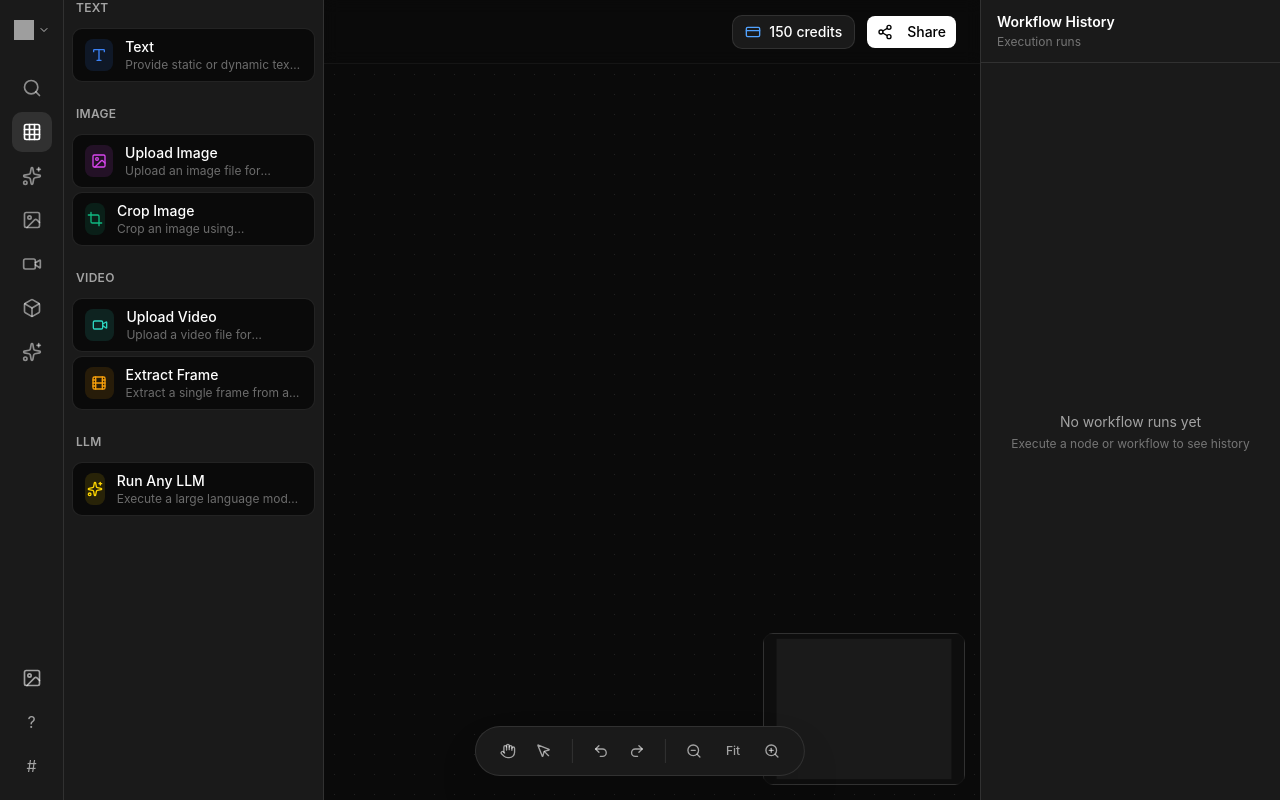
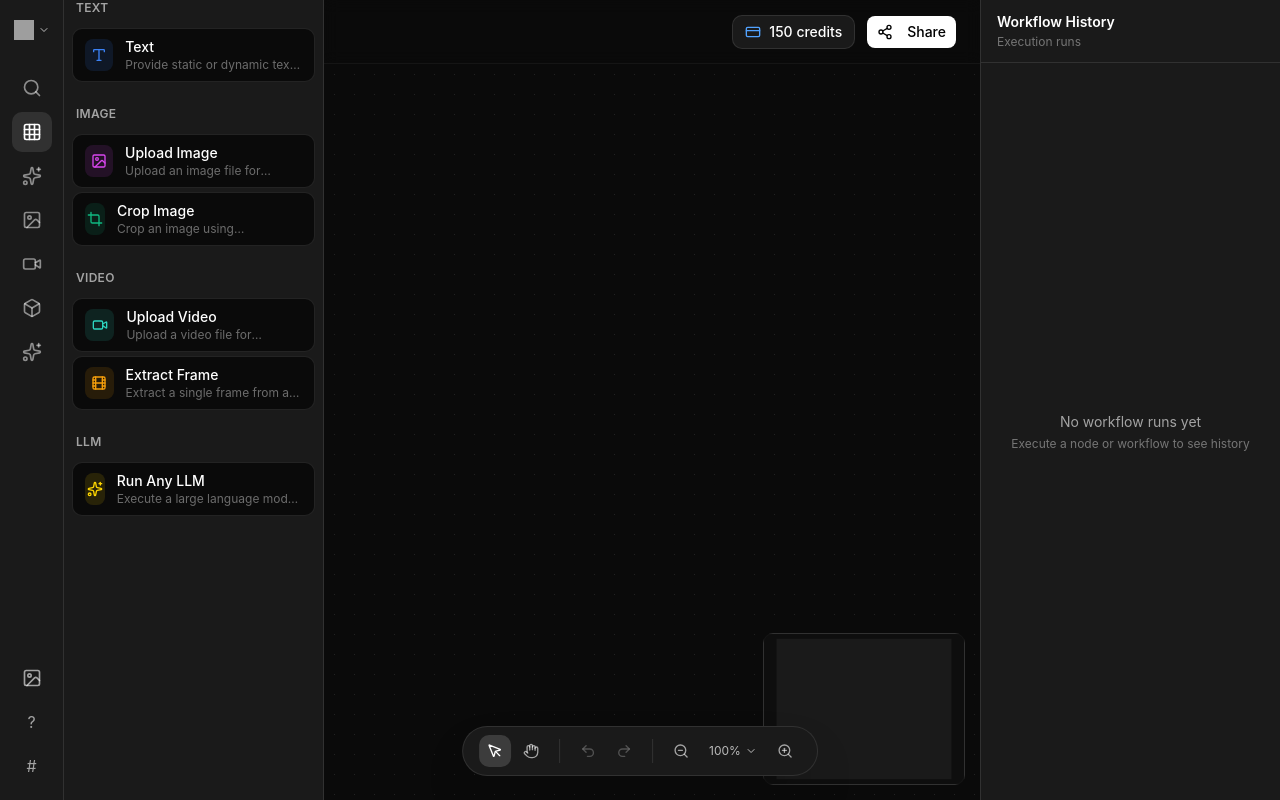
Before and after one commit to aayush598/workflow-builder, a Next.js app: page / in a window 1280 px wide. Built offline with nearby package versions, Linux system fonts and the light colour scheme; grey boxes are pictures that could not be loaded.

Commit message:
fix: undo redo is now working

```diff
--- a/components/toolbar/BottomToolbar.tsx
+++ b/components/toolbar/BottomToolbar.tsx
@@ -1,16 +1,4 @@
 'use client';
-
-/**
- * BottomToolbar
- *
- * Responsibilities:
- * - Canvas navigation controls
- * - Zoom + fit view
- *
- * IMPORTANT:
- * - No workflow logic
- * - No history logic
- */
 
 import {
   Hand,
@@ -19,55 +7,94 @@ import {
   Redo2,
   ZoomIn,
   ZoomOut,
+  ChevronDown,
 } from 'lucide-react';
 import { useReactFlow } from '@xyflow/react';
-
-/* ------------------------------------------------------------------ */
-/* Component */
-/* ------------------------------------------------------------------ */
+import useWorkflowStore from '@/store/workflow.store';
+import { useUndoRedo } from '@/hooks/useUndoRedo';
+import { useState } from 'react';
 
 export default function BottomToolbar() {
-  const { zoomIn, zoomOut, fitView } = useReactFlow();
+  const { zoomIn, zoomOut, fitView, getZoom, getViewport, setViewport } = useReactFlow();
+  const { editorMode, setEditorMode } = useWorkflowStore();
+  const { undo, redo, canUndo, canRedo } = useUndoRedo();
+
+  const [open, setOpen] = useState(false);
+  const zoom = Math.round(getZoom() * 100);
 
   return (
     <div className="fixed bottom-6 left-1/2 z-30 flex -translate-x-1/2 items-center gap-1 rounded-full border border-white/10 bg-[#1A1A1A] px-4 py-2 shadow-2xl">
-      <ToolbarButton icon={Hand} />
-      <ToolbarButton icon={MousePointer} />
+      {/* Select / Pan */}
+      <ToolbarButton
+        icon={MousePointer}
+        active={editorMode === 'select'}
+        onClick={() => setEditorMode('select')}
+      />
+      <ToolbarButton
+        icon={Hand}
+        active={editorMode === 'pan'}
+        onClick={() => setEditorMode('pan')}
+      />
 
       <Divider />
 
-      <ToolbarButton icon={Undo2} />
-      <ToolbarButton icon={Redo2} />
+      {/* Undo / Redo */}
+      <ToolbarButton icon={Undo2} disabled={!canUndo} onClick={undo} />
+      <ToolbarButton icon={Redo2} disabled={!canRedo} onClick={redo} />
 
       <Divider />
 
+      {/* Zoom */}
       <ToolbarButton icon={ZoomOut} onClick={zoomOut} />
+
       <button
-        onClick={() => fitView()}
-        className="h-8 rounded-lg px-3 text-xs font-medium text-white/60 transition hover:bg-white/10 hover:text-white"
+        onClick={() => setOpen((v) => !v)}
+        className="flex h-8 items-center gap-1 rounded-lg px-2 text-xs text-white/70 hover:bg-white/10"
       >
-        Fit
+        {zoom}% <ChevronDown className="h-3 w-3" />
       </button>
+
+      {open && (
+        <div className="absolute bottom-12 left-1/2 -translate-x-1/2 rounded-md border border-white/10 bg-[#1A1A1A] shadow-xl">
+          <MenuItem
+            onClick={() => {
+              const { x, y } = getViewport();
+              setViewport({ x, y, zoom: 1 });
+            }}
+          >
+            100%
+          </MenuItem>
+
+          <MenuItem onClick={() => fitView()}>Fit</MenuItem>
+          <MenuItem onClick={zoomIn}>Zoom In</MenuItem>
+          <MenuItem onClick={zoomOut}>Zoom Out</MenuItem>
+        </div>
+      )}
+
       <ToolbarButton icon={ZoomIn} onClick={zoomIn} />
     </div>
   );
 }
 
-/* ------------------------------------------------------------------ */
-/* Helpers */
-/* ------------------------------------------------------------------ */
-
 function ToolbarButton({
   icon: Icon,
   onClick,
+  active,
+  disabled,
 }: {
   icon: React.ComponentType<{ className?: string }>;
   onClick?: () => void;
+  active?: boolean;
+  disabled?: boolean;
 }) {
   return (
     <button
+      disabled={disabled}
       onClick={onClick}
-      className="flex h-8 w-8 items-center justify-center rounded-lg text-white/60 transition hover:bg-white/10 hover:text-white"
+      className={`flex h-8 w-8 items-center justify-center rounded-lg transition
+        ${active ? 'bg-white/15 text-white' : 'text-white/60 hover:bg-white/10'}
+        ${disabled ? 'opacity-40 pointer-events-none' : ''}
+      `}
     >
       <Icon className="h-4 w-4" />
     </button>
@@ -77,3 +104,20 @@ function ToolbarButton({
 function Divider() {
   return <div className="mx-2 h-6 w-px bg-white/10" />;
 }
+
+function MenuItem({
+  children,
+  onClick,
+}: {
+  children: React.ReactNode;
+  onClick: () => void;
+}) {
+  return (
+    <button
+      onClick={onClick}
+      className="block w-full px-4 py-2 text-left text-xs text-white/70 hover:bg-white/10"
+    >
+      {children}
+    </button>
+  );
+}
--- a/hooks/useUndoRedo.ts
+++ b/hooks/useUndoRedo.ts
@@ -8,115 +8,136 @@
  *
  * DESIGN:
  * - Snapshot-based (simple, reliable)
- * - No command pattern yet (can be added later)
+ * - Uses internal Zustand store for singleton history state
  *
  * IMPORTANT:
- * - No React Flow imports
+ * - No React Flow imports in API (handled internally)
  * - No DOM logic
  */
 
-import { useCallback, useEffect, useRef } from 'react';
-
+import { create } from 'zustand';
 import useWorkflowStore from '@/store/workflow.store';
-import type { DomainNode } from '@/domain/nodes/node-factory';
+import type { Node as RFNode, Edge } from '@xyflow/react';
 
 /* ------------------------------------------------------------------ */
 /* Types */
 /* ------------------------------------------------------------------ */
 
 interface WorkflowSnapshot {
-  nodes: any[];
-  edges: any[];
+  nodes: RFNode[];
+  edges: Edge[];
+}
+
+interface HistoryState {
+  undoStack: WorkflowSnapshot[];
+  redoStack: WorkflowSnapshot[];
+  isRestoring: boolean;
+
+  /* Actions */
+  pushSnapshot: () => void;
+  undo: () => void;
+  redo: () => void;
+  clear: () => void;
 }
 
 /* ------------------------------------------------------------------ */
-/* Hook */
+/* Internal Store */
+/* ------------------------------------------------------------------ */
+
+const useHistoryStore = create<HistoryState>((set, get) => ({
+  undoStack: [],
+  redoStack: [],
+  isRestoring: false,
+
+  pushSnapshot: () => {
+    const { isRestoring, undoStack } = get();
+    // Don't save snapshot if we are currently undoing/redoing
+    if (isRestoring) return;
+
+    // Grab *current* state from the workflow store
+    const { nodes, edges } = useWorkflowStore.getState();
+
+    set({
+      undoStack: [...undoStack, {
+        nodes: structuredClone(nodes),
+        edges: structuredClone(edges),
+      }],
+      redoStack: [], // New change clears redo stack
+    });
+  },
+
+  undo: () => {
+    const { undoStack, redoStack } = get();
+    const snapshot = undoStack[undoStack.length - 1];
+    if (!snapshot) return;
+
+    // Grab current state to move to redo stack
+    const { nodes: currentNodes, edges: currentEdges, setGraph } = useWorkflowStore.getState();
+
+    const newRedoSnapshot = {
+      nodes: structuredClone(currentNodes),
+      edges: structuredClone(currentEdges),
+    };
+
+    set({
+      undoStack: undoStack.slice(0, -1),
+      redoStack: [...redoStack, newRedoSnapshot],
+      isRestoring: true,
+    });
+
+    // Apply the historic snapshot
+    setGraph(snapshot.nodes, snapshot.edges);
+
+    set({ isRestoring: false });
+  },
+
+  redo: () => {
+    const { undoStack, redoStack } = get();
+    const snapshot = redoStack[redoStack.length - 1];
+    if (!snapshot) return;
+
+    // Grab current state to move to undo stack
+    const { nodes: currentNodes, edges: currentEdges, setGraph } = useWorkflowStore.getState();
+
+    const newUndoSnapshot = {
+      nodes: structuredClone(currentNodes),
+      edges: structuredClone(currentEdges),
+    };
+
+    set({
+      undoStack: [...undoStack, newUndoSnapshot],
+      redoStack: redoStack.slice(0, -1),
+      isRestoring: true,
+    });
+
+    // Apply the next snapshot
+    setGraph(snapshot.nodes, snapshot.edges);
+
+    set({ isRestoring: false });
+  },
+
+  clear: () => {
+    set({ undoStack: [], redoStack: [], isRestoring: false });
+  },
+}));
+
+/* ------------------------------------------------------------------ */
+/* Public Hook */
 /* ------------------------------------------------------------------ */
 
 export function useUndoRedo() {
-  const {
-    nodes,
-    edges,
-    setGraph,
-  } = useWorkflowStore();
-
-  const undoStack = useRef<WorkflowSnapshot[]>([]);
-  const redoStack = useRef<WorkflowSnapshot[]>([]);
-  const isRestoring = useRef(false);
-
-  /* ------------------------------------------------------------------ */
-  /* Snapshot */
-  /* ------------------------------------------------------------------ */
-
-  const snapshot = useCallback(() => {
-    if (isRestoring.current) return;
-
-    undoStack.current.push({
-      nodes: structuredClone(nodes),
-      // eslint-disable-next-line @typescript-eslint/no-explicit-any
-      edges: structuredClone(edges) as any[],
-    });
-
-    // Once a new action happens, redo history is invalid
-    redoStack.current = [];
-  }, [nodes, edges]);
-
-  /* ------------------------------------------------------------------ */
-  /* Undo */
-  /* ------------------------------------------------------------------ */
-
-  const undo = useCallback(() => {
-    const last = undoStack.current.pop();
-    if (!last) return;
-
-    redoStack.current.push({
-      nodes: structuredClone(nodes),
-      // eslint-disable-next-line @typescript-eslint/no-explicit-any
-      edges: structuredClone(edges) as any[],
-    });
-
-    isRestoring.current = true;
-    setGraph(last.nodes as any[], last.edges);
-    isRestoring.current = false;
-  }, [nodes, edges, setGraph]);
-
-  /* ------------------------------------------------------------------ */
-  /* Redo */
-  /* ------------------------------------------------------------------ */
-
-  const redo = useCallback(() => {
-    const next = redoStack.current.pop();
-    if (!next) return;
-
-    undoStack.current.push({
-      nodes: structuredClone(nodes),
-      // eslint-disable-next-line @typescript-eslint/no-explicit-any
-      edges: structuredClone(edges) as any[],
-    });
-
-    isRestoring.current = true;
-    setGraph(next.nodes as any[], next.edges);
-    isRestoring.current = false;
-  }, [nodes, edges, setGraph]);
-
-  /* ------------------------------------------------------------------ */
-  /* Auto snapshot on graph mutation */
-  /* ------------------------------------------------------------------ */
-
-  useEffect(() => {
-    snapshot();
-    // eslint-disable-next-line react-hooks/exhaustive-deps
-  }, [nodes, edges]);
-
-  /* ------------------------------------------------------------------ */
-  /* Public API */
-  /* ------------------------------------------------------------------ */
+  const undoStack = useHistoryStore((s) => s.undoStack);
+  const redoStack = useHistoryStore((s) => s.redoStack);
+  const undo = useHistoryStore((s) => s.undo);
+  const redo = useHistoryStore((s) => s.redo);
+  const pushSnapshot = useHistoryStore((s) => s.pushSnapshot);
 
   return {
     undo,
     redo,
-    canUndo: undoStack.current.length > 0,
-    canRedo: redoStack.current.length > 0,
+    pushSnapshot,
+    canUndo: undoStack.length > 0,
+    canRedo: redoStack.length > 0,
   };
 }
 
--- a/store/workflow.store.ts
+++ b/store/workflow.store.ts
@@ -35,14 +35,20 @@ import {
   getNodePort,
   allowsMultipleConnections,
 } from '@/domain/nodes/node-ports';
+import { useUndoRedo } from '@/hooks/useUndoRedo';
 
 /* ------------------------------------------------------------------ */
 /* Types */
 /* ------------------------------------------------------------------ */
 
+export type EditorMode = 'select' | 'pan';
+
 export interface WorkflowState {
   nodes: Node[];
   edges: Edge[];
+
+  editorMode: EditorMode;
+  setEditorMode: (mode: EditorMode) => void;
 
   /* React Flow adapters */
   onNodesChange: (changes: NodeChange[]) => void;
@@ -54,6 +60,8 @@ export interface WorkflowState {
   duplicateNode: (nodeId: string) => void;
   removeNode: (nodeId: string) => void;
   updateNodeData: (nodeId: string, data: Record<string, unknown>) => void;
+
+  beforeGraphChange?: () => void;
 
   /* Graph actions */
   setGraph: (nodes: Node[], edges: Edge[]) => void;
@@ -96,14 +104,21 @@ const useWorkflowStore = create<WorkflowState>((set, get) => ({
   nodes: [],
   edges: [],
 
+  editorMode: 'select',
+  setEditorMode: (mode) => set({ editorMode: mode }),
+
   /* -------------------------------------------------------------- */
   /* React Flow adapters */
   /* -------------------------------------------------------------- */
 
   onNodesChange: (changes) =>
-    set((state) => ({
-      nodes: applyNodeChanges(changes, state.nodes),
-    })),
+    set((state) => {
+      state.beforeGraphChange?.();
+      return {
+        nodes: applyNodeChanges(changes, state.nodes),
+      };
+    }),
+
 
   onEdgesChange: (changes) =>
     set((state) => ({
```
Also changed, not shown: components/canvas/WorkflowCanvas.tsx (+15 -1 lines).
